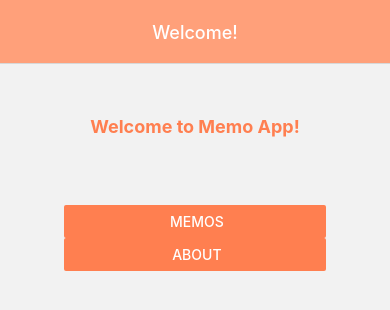
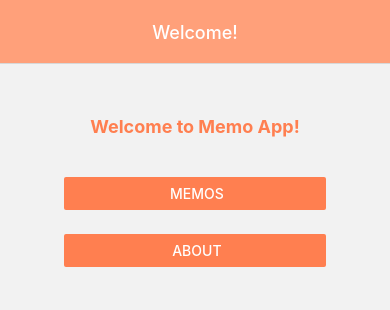
Before and after one commit to LiljestromNadja/Mobiiliohjelmointi_harjoitustyo, a React Native app: screen /Home in a window 390 px wide. Shown: the top 310 px of the page. Built offline with nearby package versions, Linux system fonts and the light colour scheme; what expo-sqlite would draw is missing.

Commit message:
edited buttons

```diff
--- a/screens/home.js
+++ b/screens/home.js
@@ -12,11 +12,15 @@ export default function HomeScreen( {navigation}) {
                 <Text style={styles.homeTitleText}> Welcome to Memo App! </Text>
             </View>
 
+
             <View style={styles.buttonView}>
                 <Button title=' memos' color='#ff7f50' onPress={() => navigation.navigate('AllMemos')}      />
                 {/* <Button title=' go to test page' color='#ff7f50' onPress={() => navigation.navigate('Testisivu')}      /> */}
+            </View>
+            <View style={styles.buttonView}>
                 <Button title=' about' color='#ff7f50' onPress={() => navigation.navigate('About')}      />
             </View>
+
 
         </View>
     )
@@ -38,7 +42,7 @@ const styles = StyleSheet.create({
         textAlign:"center"
     },
     homeContainer: {
-        flex: 1, //koko näyttö
+        flex: 3, //koko näyttö
         padding: 24,
     },
     homeTitleText: {
@@ -64,12 +68,11 @@ const styles = StyleSheet.create({
         margin: 10,
         padding: 10,
         justifyContent: 'space-between', */
-        marginEnd: 20,
-        marginHorizontal: 20,
-        padding: 20,
-        marginVertical: 20
+        marginEnd: 30,
+        marginHorizontal: 30,
+        padding: 10,
+        marginVertical: 2
+    }
 
 
-    }
-
   })
```
